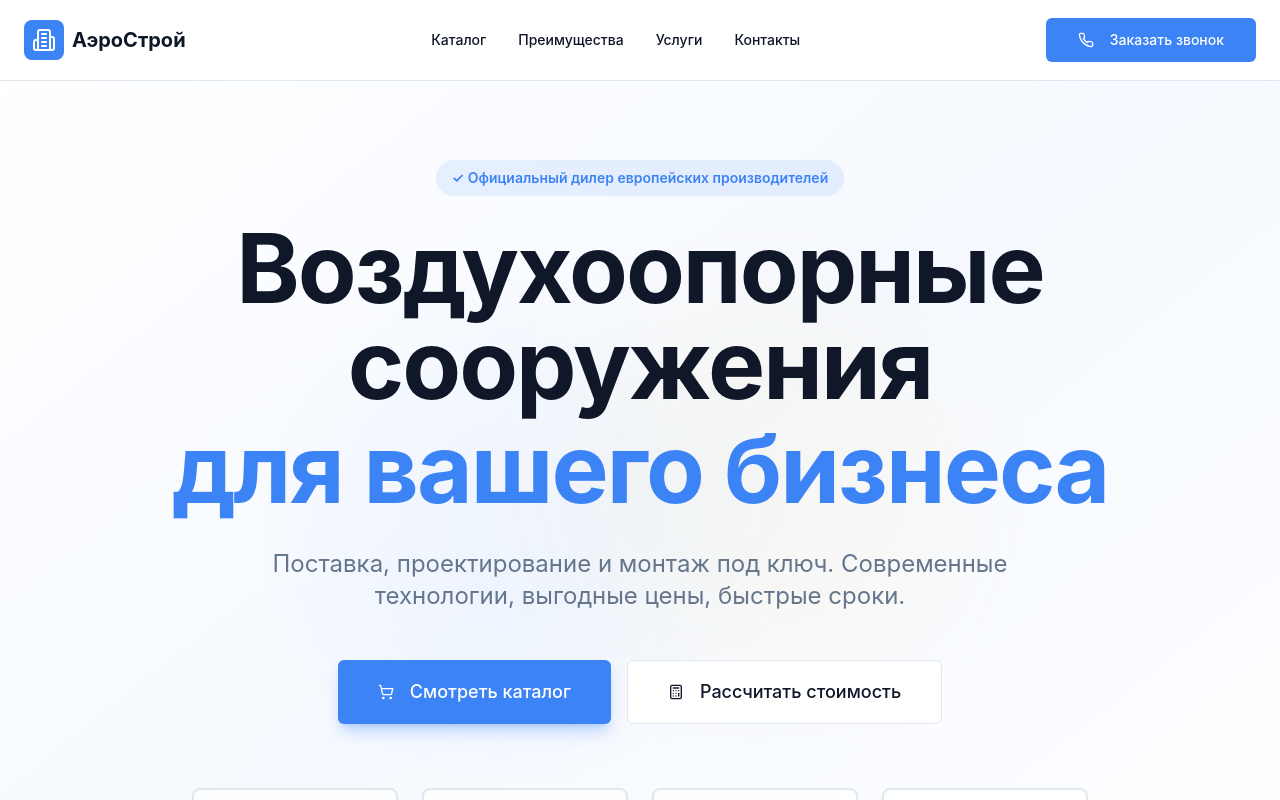
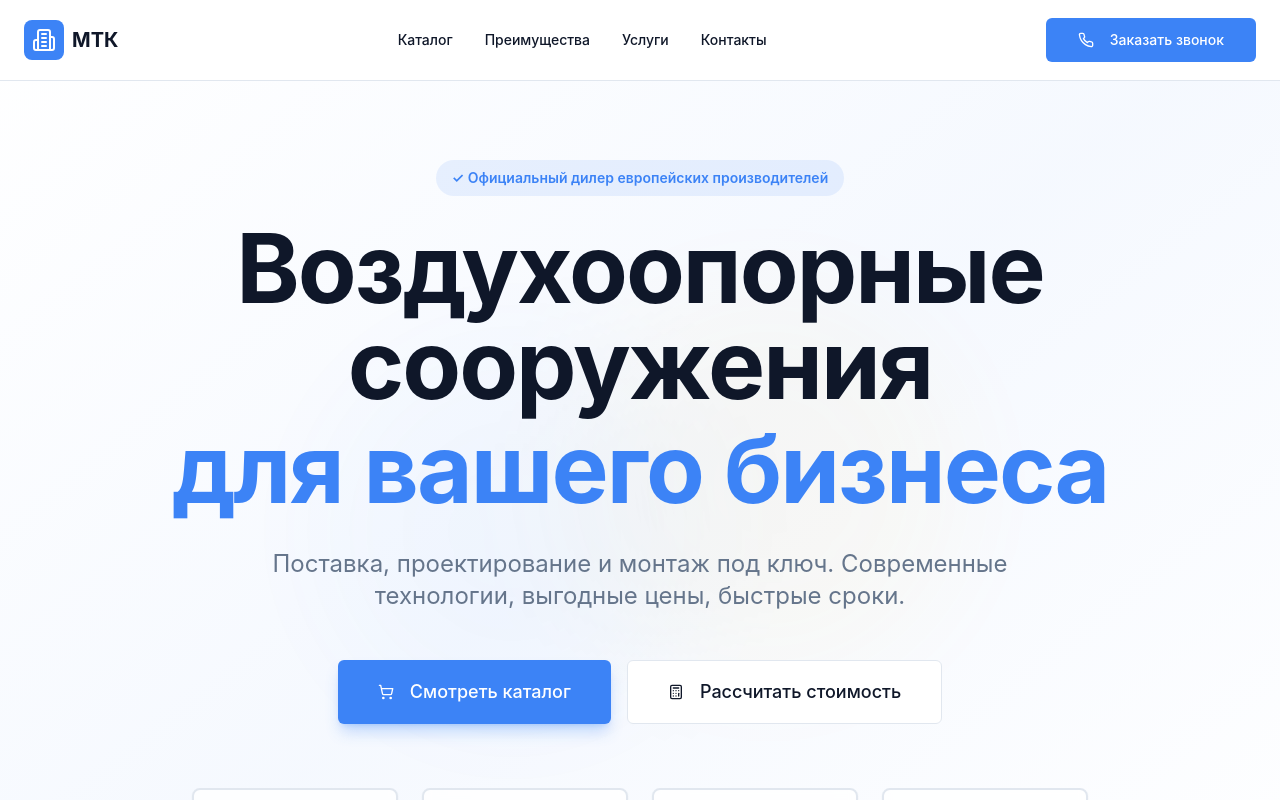
Before and after one commit to pr-poehali-dev/airstructure-landing, a React (Vite) app: page / in a window 1280 px wide. Shown: the top 800 px of the page. Built offline with nearby package versions, Linux system fonts and the light colour scheme.

Commit message:
Замена наименования компании на МТК

```diff
--- a/src/pages/Index.tsx
+++ b/src/pages/Index.tsx
@@ -77,7 +77,7 @@ export default function Index() {
             <div className="w-10 h-10 bg-primary rounded-lg flex items-center justify-center">
               <Icon name="Building2" size={24} className="text-primary-foreground" />
             </div>
-            <div className="text-xl font-bold">АэроСтрой</div>
+            <div className="text-xl font-bold">МТК</div>
           </div>
           <div className="hidden md:flex gap-8 text-sm font-medium">
             <a href="#catalog" className="hover:text-primary transition-colors">Каталог</a>
@@ -391,7 +391,7 @@ export default function Index() {
                     </div>
                     <div>
                       <div className="font-semibold mb-1">Email</div>
-                      <div className="text-lg">info@aerostroy.ru</div>
+                      <div className="text-lg">info@mtk-air.ru</div>
                       <div className="text-sm text-muted-foreground">Ответим в течение 2 часов</div>
                     </div>
                   </div>
@@ -482,10 +482,10 @@ export default function Index() {
                 <div className="w-10 h-10 bg-primary rounded-lg flex items-center justify-center">
                   <Icon name="Building2" size={24} className="text-primary-foreground" />
                 </div>
-                <div className="text-xl font-bold">АэроСтрой</div>
+                <div className="text-xl font-bold">МТК</div>
               </div>
               <p className="text-sm text-muted-foreground">
-                Лидер рынка воздухоопорных сооружений в России с 2009 года
+                Московская торговая компания — лидер рынка воздухоопорных сооружений с 2009 года
               </p>
             </div>
 
@@ -511,7 +511,7 @@ export default function Index() {
               <div className="font-semibold mb-4">Контакты</div>
               <ul className="space-y-2 text-sm text-muted-foreground">
                 <li>+7 (495) 123-45-67</li>
-                <li>info@aerostroy.ru</li>
+                <li>info@mtk-air.ru</li>
                 <li>Москва, Варшавское шоссе, 1</li>
               </ul>
             </div>
@@ -519,7 +519,7 @@ export default function Index() {
 
           <div className="border-t border-border pt-8 flex flex-col md:flex-row justify-between items-center gap-4">
             <div className="text-sm text-muted-foreground">
-              © 2024 АэроСтрой. Все права защищены.
+              © 2024 МТК. Все права защищены.
             </div>
             <div className="flex gap-3">
               <Button variant="outline" size="icon">
```
